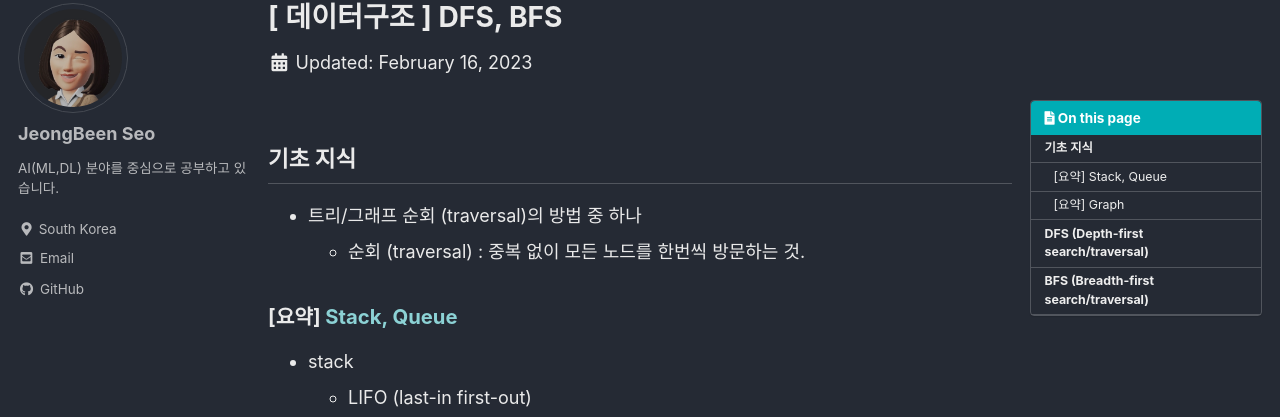
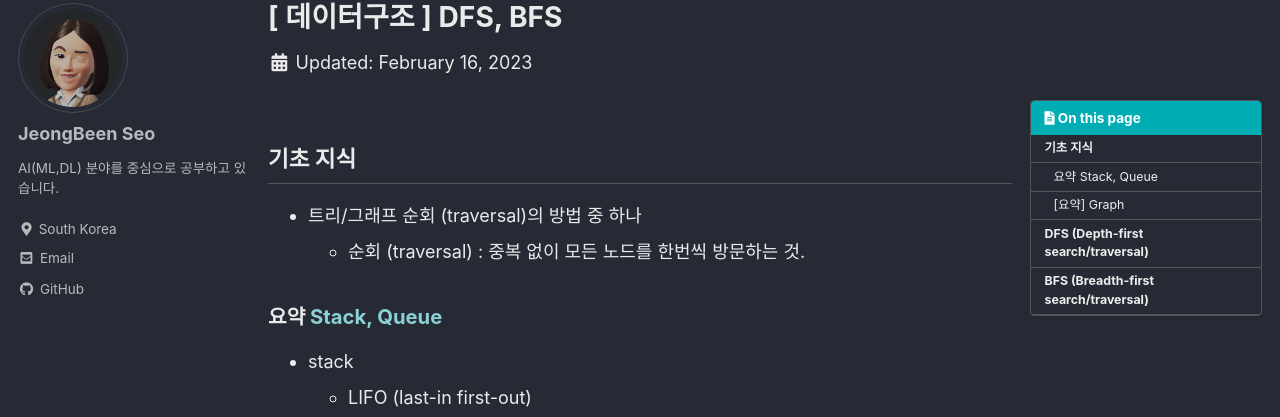
Before and after one commit to claire-1125/claire-1125.github.io, a Jekyll site: the page built from _posts/data_structure/2023-02-16-DFS,BFS.md, in a window 1280 px wide and 900 px high. Shown: the part 88-505 px from the top of the window. Built offline with Jekyll 4.4.1, drawn with Linux system fonts in a browser that asks for light colours; cached includes are drawn as plain includes.

Commit message:
committed in Mar 13

```diff
--- a/_posts/data_structure/2023-02-16-DFS,BFS.md
+++ b/_posts/data_structure/2023-02-16-DFS,BFS.md
@@ -16,7 +16,7 @@ toc_sticky: true
     - 순회 (traversal) : 중복 없이 모든 노드를 한번씩 방문하는 것.
 
 <!-- ### [요약] [Stack, Queue](/_posts/data_structure/2022-01-09-stackQueue.md){: target="_blank"} -->
-### [요약] [Stack, Queue](./2022-01-09-stackQueue.md){: target="_blank"}
+### 요약 [Stack, Queue](./2022-01-09-stackQueue.md){: target="_blank"}
 - stack
     - LIFO (last-in first-out)
     - push : top에서 새로운 원소 삽입
```
